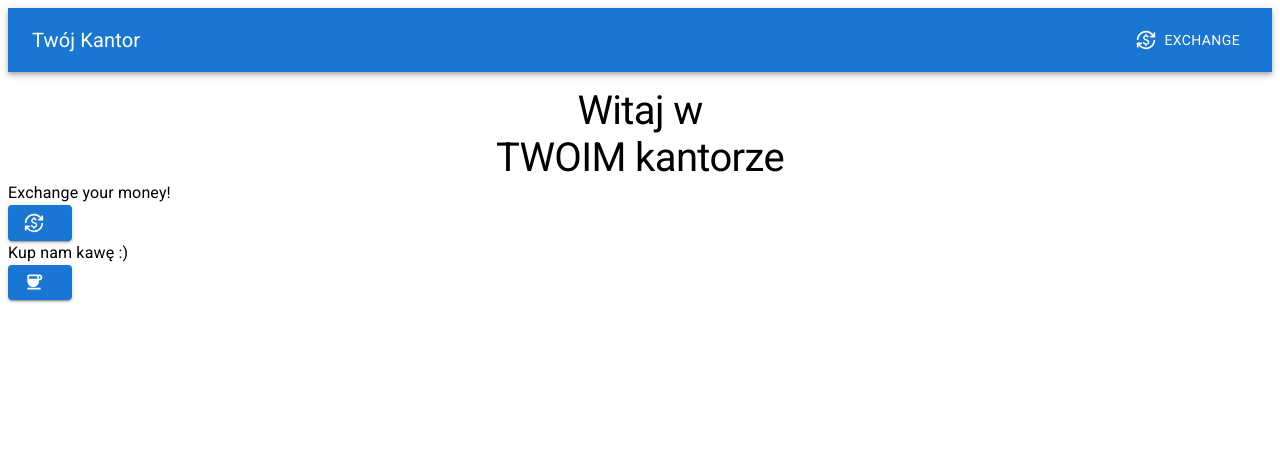
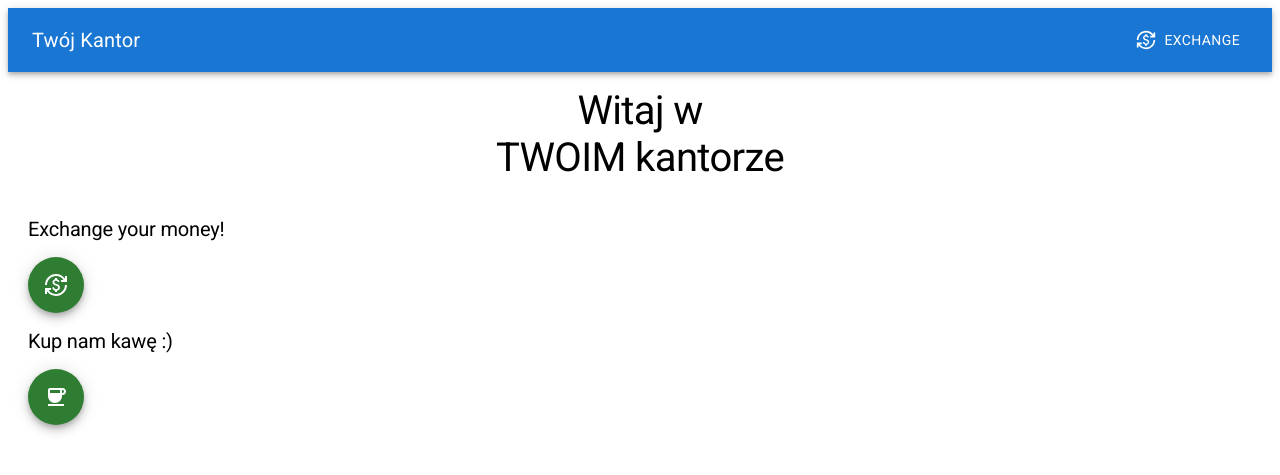
Before and after one commit to Katarzynamazur1/groupthree, a React (Create React App) app: page / in a window 1280 px wide. Shown: the top 475 px of the page. Built offline with nearby package versions, Linux system fonts and the light colour scheme; no server answers.

Commit message:
homePage 2

```diff
--- a/src/components/HomePage/HomePage.tsx
+++ b/src/components/HomePage/HomePage.tsx
@@ -4,6 +4,7 @@ import CurrencyExchangeIcon from '@mui/icons-material/CurrencyExchange';
 import Button from "@mui/material/Button";
 import CoffeeIcon from '@mui/icons-material/Coffee';
 import { Link } from 'react-router-dom';
+import { Fab } from '@mui/material';
 
 const HomePage = () => {
   return (
@@ -11,14 +12,16 @@ const HomePage = () => {
         <Typography variant='h1' component='div' mt={2} sx={{fontSize:40, textAlign:"center"}}>
 Witaj w <br /> TWOIM kantorze
         </Typography>
-        <div style={{alignContent:"center"}}>
-        <Typography>Exchange your money!</Typography>
+        <div style={{alignContent:"center", margin: 20}}>
+        <Typography variant='h2' sx={{fontSize:20, my:2}}>Exchange your money!</Typography>
             <Link to='/'>
-                <Button variant="contained" sx={{}} startIcon={<CurrencyExchangeIcon />} />
+                <Fab color="success" >
+                    <CurrencyExchangeIcon/>
+                </Fab>
             </Link>
-        <Typography>Kup nam kawę :)</Typography>
+        <Typography variant='h2' sx={{fontSize:20, my:2}}>Kup nam kawę :)</Typography>
             <Link to='/Thanks'>
-                <Button variant="contained" sx={{}} startIcon={<CoffeeIcon/>} />
+                <Fab color="success"> <CoffeeIcon /> </Fab>
             </Link>
         </div>
         </>
```
